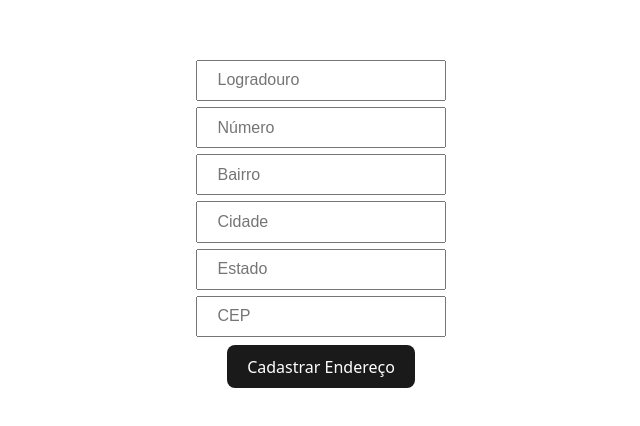
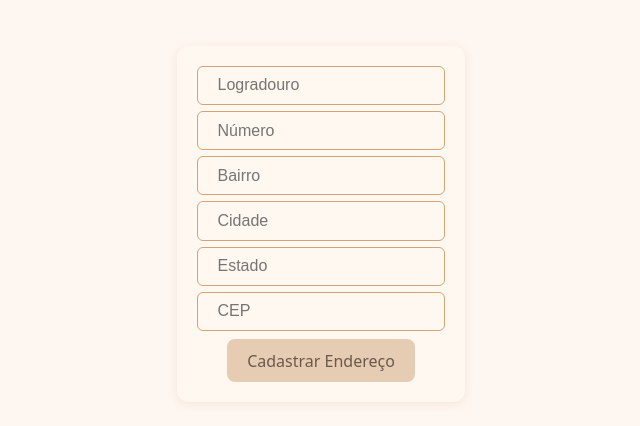
Before and after one commit to kelyacoosta/RPV-LISTA-DE-ENDERECOS, a React (Vite) app: page / in a window 1280 px wide. Shown: the part 168-594 px from the top of the page, without its empty margins (319-959 px from the left). Built offline with nearby package versions, Linux system fonts and the light colour scheme.

Commit message:
atualizando

```diff
--- a/src/App.css
+++ b/src/App.css
@@ -3,6 +3,7 @@
   margin: 0 auto;
   padding: 2rem;
   text-align: center;
+  background-color: #fef6f0;
 }
 
 .card {
@@ -11,6 +12,10 @@
   justify-content: center;
   gap: 8px;
   flex-direction: column;
+  background-color: #fff8f0;
+  padding: 20px;
+  border-radius: 12px;
+  box-shadow: 0 2px 8px rgba(222, 197, 185, 0.3);
 }
 
 .input-wrapper {
@@ -24,10 +29,9 @@
 
 .erro {
   position: absolute;
-  color: red;
+  color: #e07a5f;
   font-size: 12px;
   top: 140px;
-  /* Ajustado para caber abaixo dos inputs */
 }
 
 .item-list {
@@ -36,11 +40,6 @@
   justify-content: flex-start;
   gap: 8px;
   margin: 10px 0;
-
-  li {
-    min-width: 200px;
-    text-align: left;
-  }
 }
 
 ul {
@@ -57,21 +56,22 @@ ul {
   justify-content: center;
   width: 100%;
   height: 100%;
-  background-color: rgba(215, 213, 213, 0.12);
+  background-color: rgba(254, 246, 240, 0.7);
   z-index: 9999;
 }
 
 .modal {
   max-width: 400px;
   padding: 24px;
-  background-color: #fafafa;
+  background-color: #fff8f0;
   border-radius: 12px;
   display: flex;
   align-items: center;
   justify-content: center;
   gap: 8px;
   flex-direction: column;
-  color: #202020;
+  color: #6b584c;
+  box-shadow: 0 4px 12px rgba(222, 197, 185, 0.5);
 }
 
 .modal-buttons {
@@ -88,17 +88,30 @@ button {
   font-size: 1em;
   font-weight: 500;
   font-family: inherit;
-  background-color: #1a1a1a;
-  color: white;
+  background-color: #e6ccb2;
+  color: #6b584c;
   cursor: pointer;
-  transition: border-color 0.25s;
+  transition: border-color 0.25s, background-color 0.25s;
 }
 
 button:hover {
-  border-color: #646cff;
+  border-color: #d4a373;
+  background-color: #d4a373;
+  color: white;
 }
 
 input {
   padding: 0.6em 1.2em;
   font-size: 1em;
+  border: 1px solid #d4a373;
+  border-radius: 6px;
+  background-color: #fff8f0;
+  color: #6b584c;
+  transition: border-color 0.25s;
 }
+
+input:focus {
+  outline: none;
+  border-color: #c48e55;
+  background-color: #fff4e6;
+}
--- a/src/App.tsx
+++ b/src/App.tsx
@@ -79,7 +79,7 @@ export function App() {
 
     setEnderecos(oldState => [...oldState, novoEndereco])
 
-    // limpar campos e erro
+
     setLogradouro("")
     setNumero("")
     setBairro("")
--- a/src/index.css
+++ b/src/index.css
@@ -3,9 +3,9 @@
   line-height: 1.5;
   font-weight: 400;
 
-  color-scheme: light dark;
-  color: rgba(255, 255, 255, 0.87);
-  background-color: #242424;
+  color-scheme: light;
+  color: #6b584c;
+  background-color: #fef6f0;
 
   font-synthesis: none;
   text-rendering: optimizeLegibility;
@@ -15,12 +15,12 @@
 
 a {
   font-weight: 500;
-  color: #646cff;
+  color: #d4a373;
   text-decoration: inherit;
 }
 
 a:hover {
-  color: #535bf2;
+  color: #c48e55;
 }
 
 body {
@@ -34,10 +34,22 @@ body {
 h1 {
   font-size: 3.2em;
   line-height: 1.1;
+  color: #6b584c;
 }
 
 input {
   padding: 0.6em 1.2em;
+  border-radius: 6px;
+  border: 1px solid #d4a373;
+  background-color: #fff8f0;
+  color: #6b584c;
+  transition: border-color 0.25s;
+}
+
+input:focus {
+  outline: none;
+  border-color: #c48e55;
+  background-color: #fff4e6;
 }
 
 button {
@@ -47,13 +59,16 @@ button {
   font-size: 1em;
   font-weight: 500;
   font-family: inherit;
-  background-color: #1a1a1a;
+  background-color: #e6ccb2;
+  color: #6b584c;
   cursor: pointer;
-  transition: border-color 0.25s;
+  transition: border-color 0.25s, background-color 0.25s;
 }
 
 button:hover {
-  border-color: #646cff;
+  border-color: #c48e55;
+  background-color: #c48e55;
+  color: white;
 }
 
 button:focus,
@@ -63,15 +78,15 @@ button:focus-visible {
 
 @media (prefers-color-scheme: light) {
   :root {
-    color: #213547;
-    background-color: #ffffff;
+    color: #6b584c;
+    background-color: #fef6f0;
   }
 
   a:hover {
-    color: #747bff;
+    color: #c48e55;
   }
 
   button {
-    background-color: #f9f9f9;
+    background-color: #e6ccb2;
   }
 }
```
